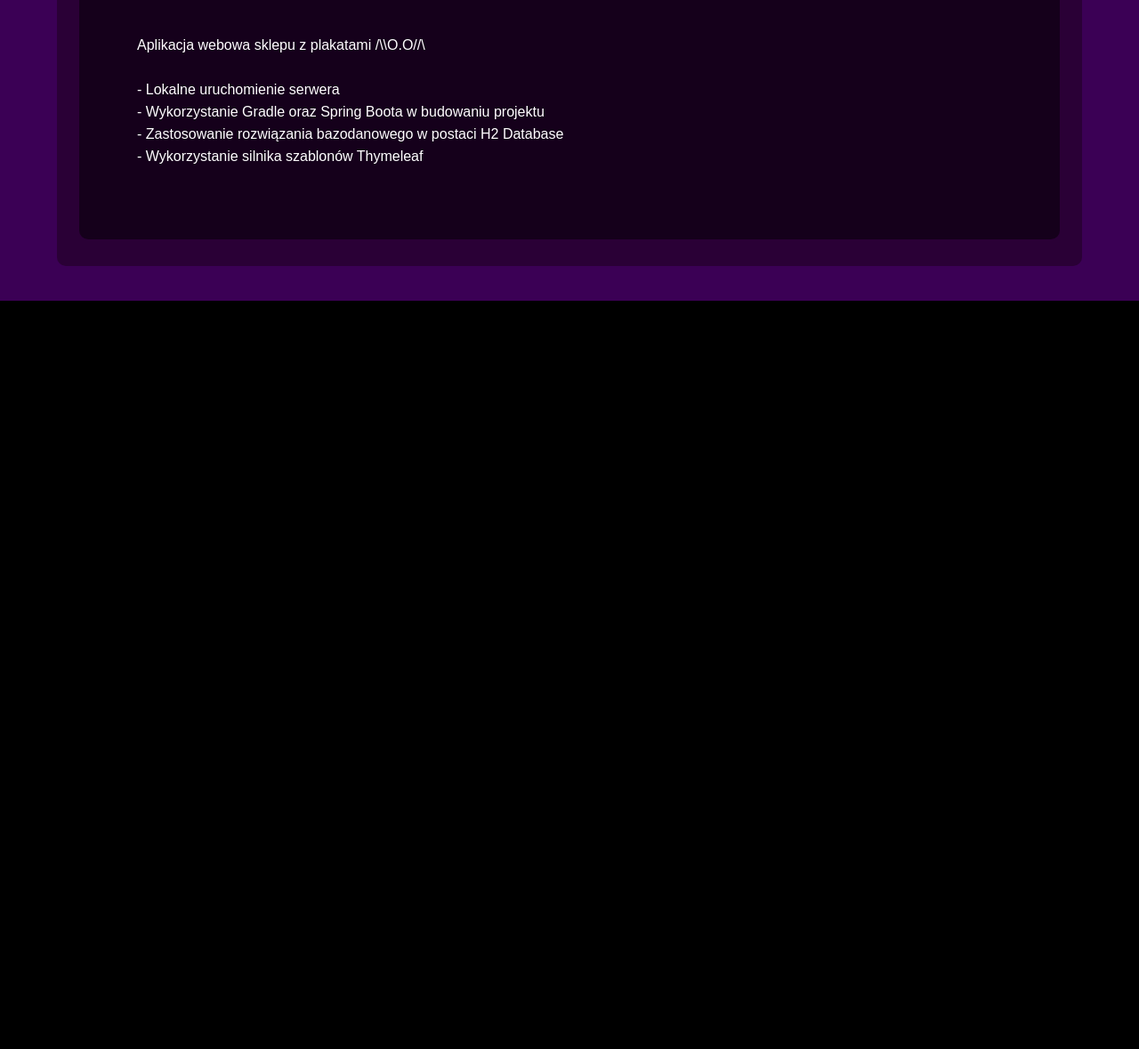
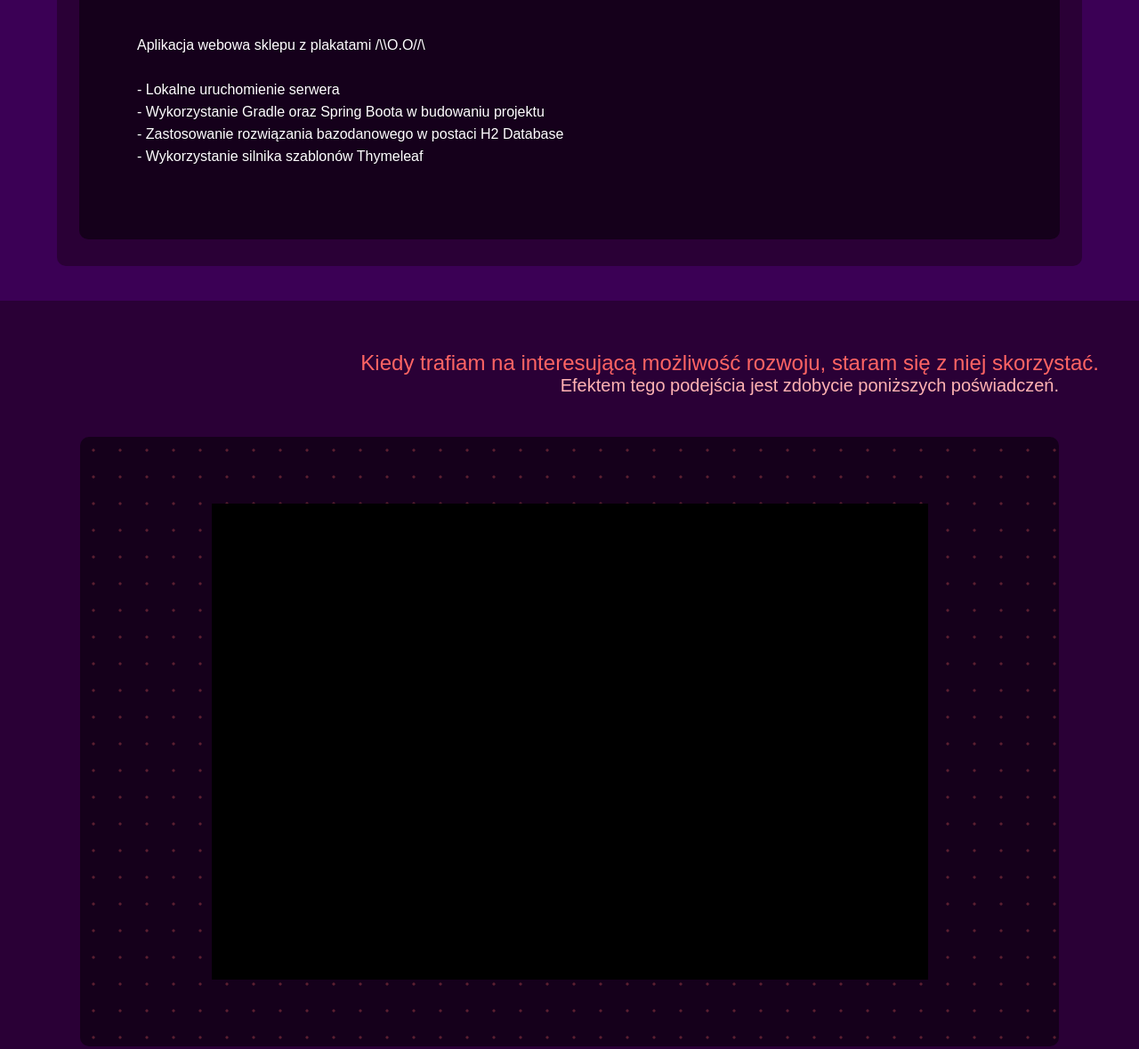
Before and after one commit to napuial/napuial, a plain HTML site: page index.html in a window 1280 px wide. Shown: the part 3076-4255 px from the top of the page at 89% size. Before the commit the page ends 3414 px from the top, so only its background shows below. Drawn offline with Linux system fonts and the light colour scheme.

Commit message:
Praca nad sekcją: Osiągnięcia

```diff
--- a/css/styles.css
+++ b/css/styles.css
@@ -54,3 +54,50 @@
 .link-to-repository a:hover {
     color: #ff6464;
 }
+
+/* achievements */
+
+#achievements {
+    height: 100vh;
+    background: #2a0036;
+    padding: 40px 90px 120px 90px;
+}
+
+#achievements-header {
+    padding-bottom: 30px;
+}
+
+#achievements-container {
+    display: flex;
+    flex-direction: column;
+    padding: 30px 25px;
+    background-color: rgba(0, 0, 0, 0.5);
+    background-image: radial-gradient(circle, rgba(255, 100, 100, 0.3) 5%, transparent 10%);
+    background-size: 30px 30px;
+    border-radius: 10px;
+}
+
+.section-header {
+    display: flex;
+    flex-direction: column;
+    text-align: right;
+}
+
+.section-header-style1 {
+    margin-right: -45px;
+    font-size:1.5rem;
+    color:#ff6464;
+}
+
+.section-header-style2 {
+    font-size:1.25rem;
+    color:#ffb3b3;
+}
+
+.certificate-container {
+    margin: 45px auto;
+    width: 805px;
+    height: 535px;
+    background-color: black;
+    text-align: center;
+}
--- a/index.html
+++ b/index.html
@@ -97,7 +97,7 @@
                 <div id="introduction-container-navigation">
                     <nav id="navbar">
                         <a href="#experience">Doświadczenie</a> |
-                        <a href="" title="Sekcja w przygotowaniu">Osiągnięcia</a> |
+                        <a href="#achievements" title="Sekcja w przygotowaniu">Osiągnięcia</a> |
                         <a href="" title="Sekcja w przygotowaniu">Kariera</a>
                     </nav>
                 </div>
@@ -218,6 +218,20 @@
                 </div>
             </div>
         </div>
+        <div id="achievements">
+            <div id="achievements-header">
+                <p class="section-header">
+                    <span class="section-header-style1">Kiedy trafiam na interesującą możliwość rozwoju, staram się z niej skorzystać.</span>
+                    <span class="section-header-style2">Efektem tego podejścia jest zdobycie poniższych poświadczeń.</span>
+                </p>
+            </div>
+            <div id="achievements-container">
+                <div id="certificates">
+                    <div class="certificate-container">
+                    </div>
+                </div>
+            </div>
+        </div>
     </body>
 
 </html>
```
